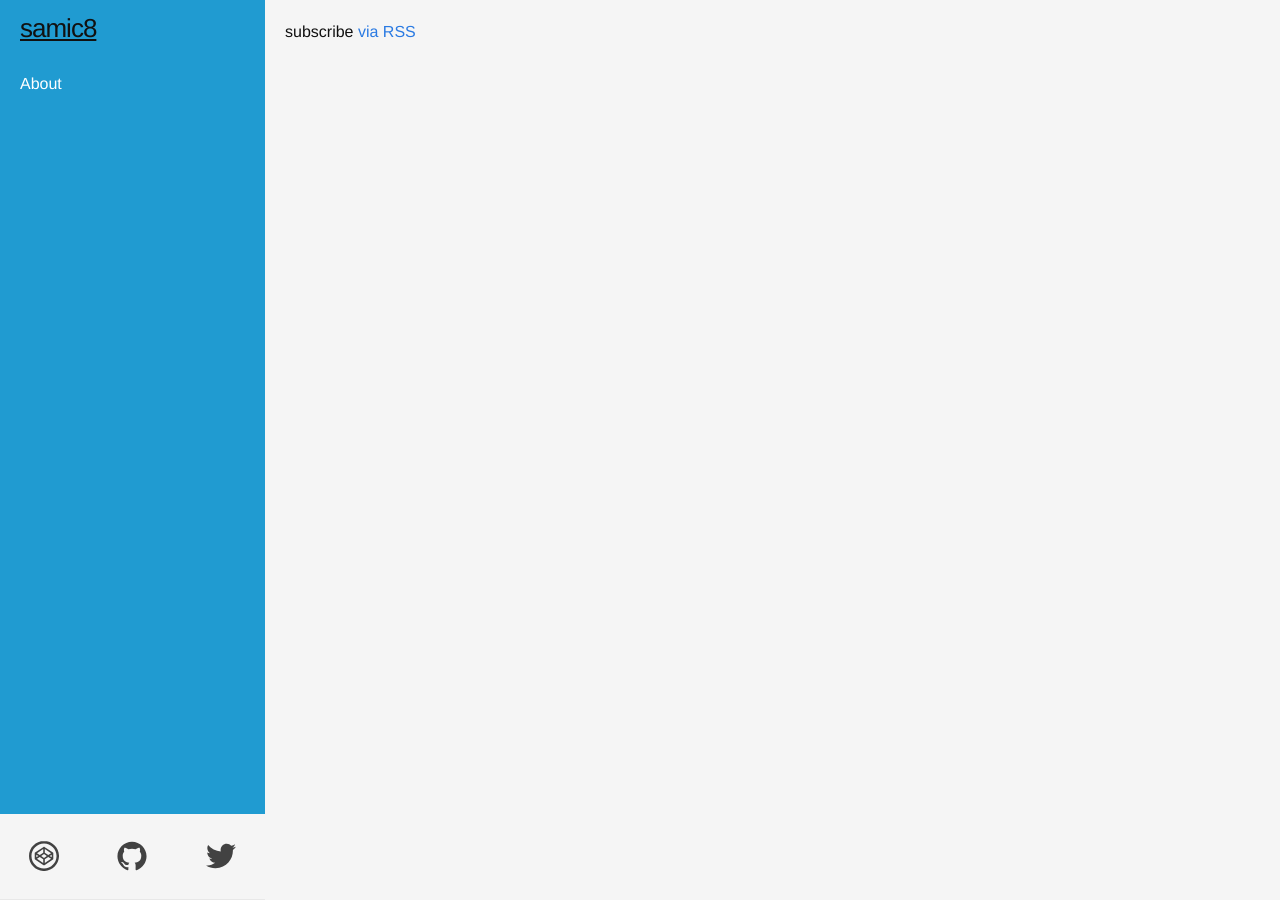
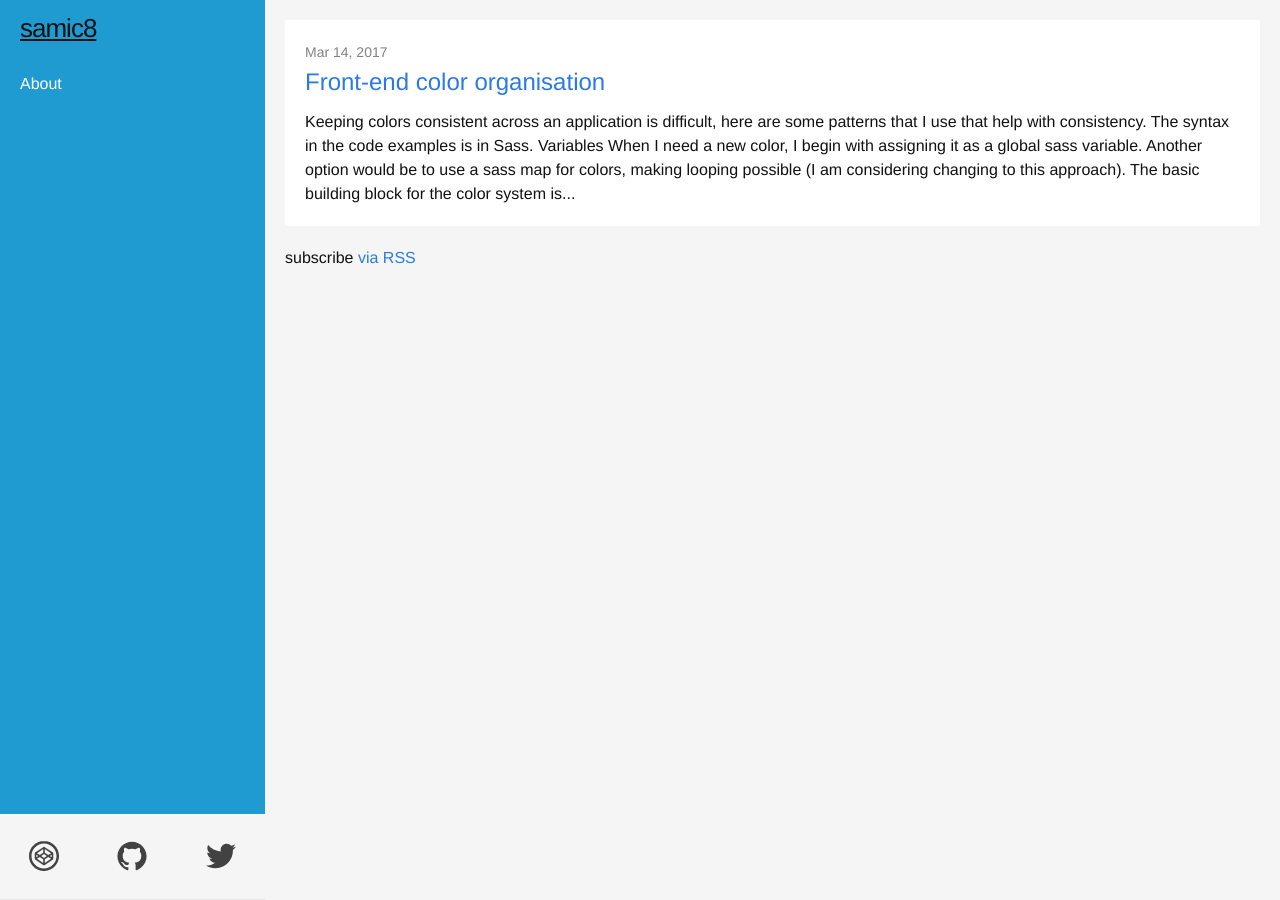
Before and after one commit to Samic8/Samic8.github.io, a Jekyll site: the page built from index.html, in a window 1280 px wide. Built offline with Jekyll 4.4.1, drawn with Linux system fonts in a browser that asks for light colours.

Commit message:
Publish post

````diff
--- a/_drafts/2017-03-11-front-end-color-organisation.markdown
+++ b/_posts/2017-03-11-front-end-color-organisation.markdown
@@ -1,7 +1,7 @@
 ---
 layout: post
 title:  "Front-end color organisation"
-date:   2017-03-12
+date:   2017-03-14
 categories: sass colors
 ---
 
@@ -73,7 +73,7 @@ Now we have a green background. A pre caution for using currentColor in this con
 </a>
 ```
 
-Aliases in Javascript
+## Aliases in Javascript
 
 I have found it useful to keep a list of color aliases in the javascript, in my case for use in graphs. That way the sass still owns the colors, but the js has a reference to the class name which it can then apply when needed to elements. This saves use from duplication, and when the colors change in the sass it will be reflected in the JS applied versions as well. In the following example the key is the type of data being graphed.
 
````
